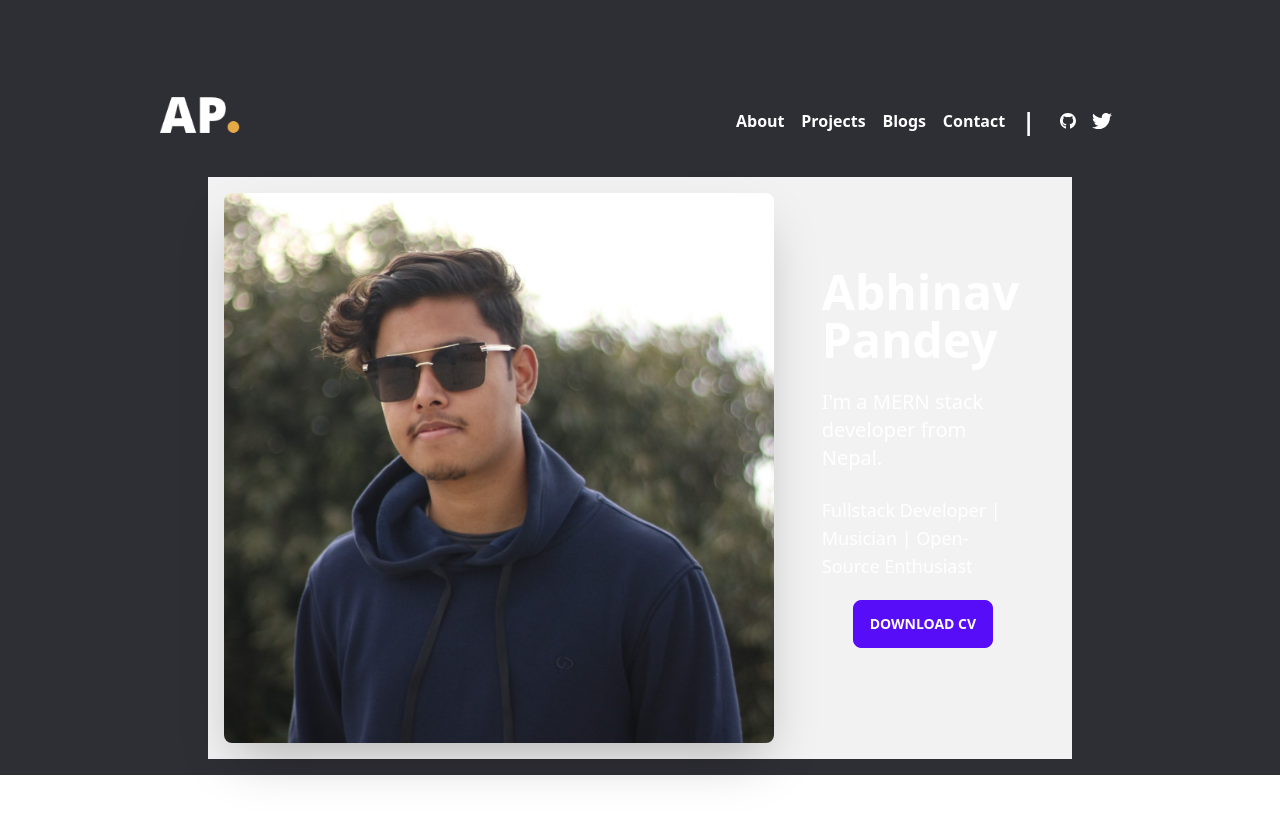
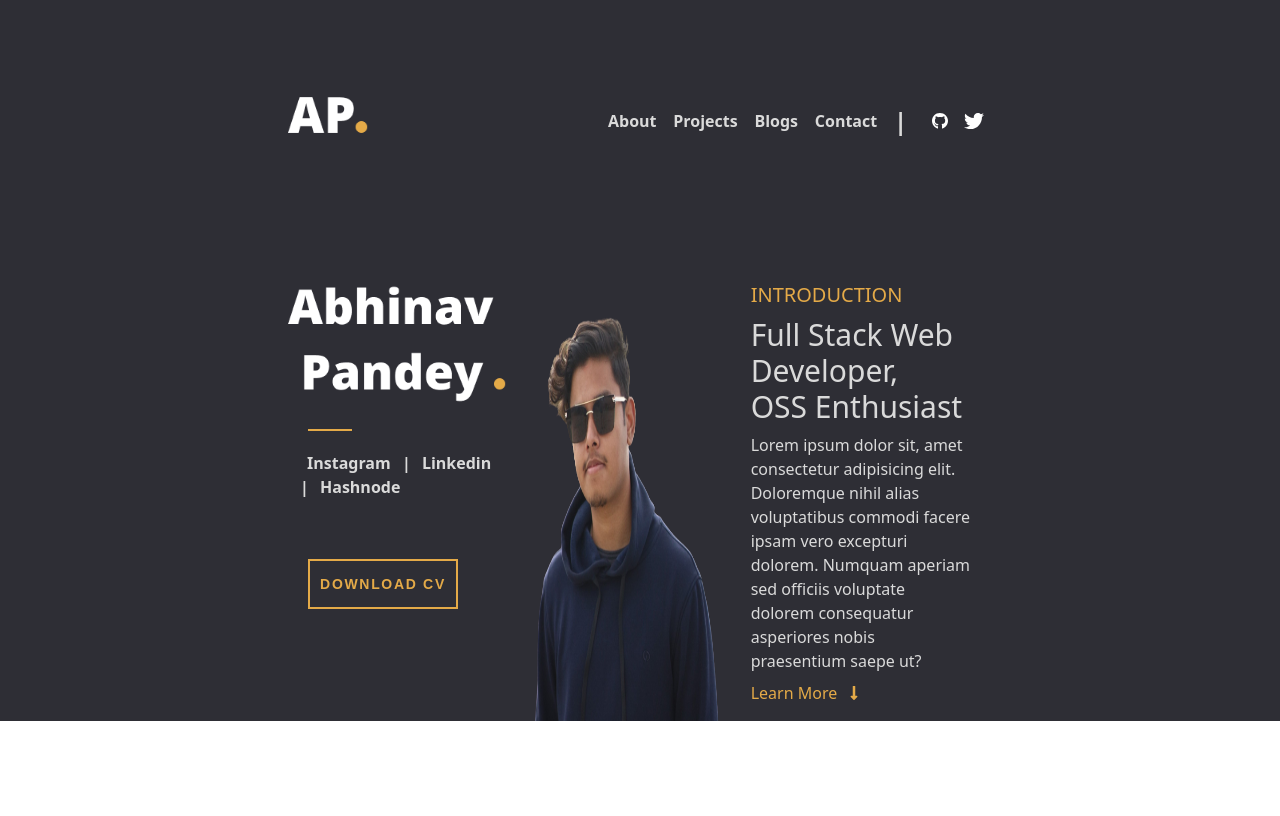
Before and after one commit to Abhinavxox/Portfolio-V2, a React (Vite) app: page / in a window 1280 px wide. Shown: the top 816 px of the page. Built offline with nearby package versions, Linux system fonts and the light colour scheme; the HTML template or start-up script is replaced by a standard one.

Commit message:
Add : Added Hero component

```diff
--- a/src/App.jsx
+++ b/src/App.jsx
@@ -8,7 +8,7 @@ import BlogsProjectsPage from "./pages/BlogsProjectsPage";
 const App = () => {
   return (
     <>
-      <div className="m-0 min-h-screen text-white">
+      <div className="m-0 min-h-screen text-[#DADADA]">
         <Navbar />
         <Routes>
           <Route path="/" element={<Home />} />
--- a/src/components/Hero.jsx
+++ b/src/components/Hero.jsx
@@ -19,37 +19,74 @@ const Hero = () => {
   };
 
   return (
-    <div className="w-full flex justify-center md:px-40 px-10 bg-[#2E2E35]">
-      <div className="w-[90%] rounded-[2rem] bg-base-100 m-4">
-        <div className="hero bg-base-200">
-          <div className="hero-content flex-col lg:flex-row">
-            <div className="lg:max-w-3xl rounded-lg shadow-2xl overflow-hidden">
-              <animated.img
-                ref={ref}
-                src="/images/abhinav.jpg"
-                className="w-full h-auto"
-                alt="Abhinav Pandey"
-                style={trailProps}
-              />
+    <div className="w-full flex justify-between xl:px-72 px-10 h-fit pt-28">
+      <div className="xl:w-1/3 md:w-1/2 w-full">
+        <div>
+          <img src="./images/NameLogo.png" />
         </div>
-            <animated.div
-              style={trailProps}
-              className="flex flex-col justify-center px-8 py-4 text-center lg:text-left"
+        <div className="yellow-bar my-5 ml-5"></div>
+        <div className="ml-3 font-semibold hidden xl:flex">
+          <p>
+            <a className="hero-a" href="https://www.instagram.com/abhina_v1/">
+              Instagram
+            </a>{" "}
+            |{" "}
+            <a
+              className="hero-a"
+              href="https://www.linkedin.com/in/itsmeabhinavpandey/"
             >
-              <h1 className="text-5xl font-bold">Abhinav Pandey</h1>
-              <p className="py-6 text-xl">
-                I&apos;m a MERN stack developer from Nepal.
+              Linkedin
+            </a>{" "}
+            |{" "}
+            <a className="hero-a" href="https://meronaamabhinav.hashnode.dev/">
+              Hashnode
+            </a>
           </p>
-              <p className="text-lg">
-                Fullstack Developer | Musician | Open-Source Enthusiast
-              </p>
-              <div className="flex justify-center w-full my-5">
-                <button className="btn btn-primary" onClick={handleDownloadCV}>
+        </div>
+        <div className="w-full my-5 ml-5">
+          <button
+            className="button-new mt-10 font-semibold"
+            onClick={handleDownloadCV}
+          >
             Download CV
           </button>
         </div>
-            </animated.div>
       </div>
+      <div className="md:flex relative z-[1] xl:w-1/3 w-1/2 hidden">
+        <div className="bg-circle 2xl:flex hidden"></div>
+        <img src="./images/abhinav-removebg.png" draggable="false" />
+      </div>
+      <div className="xl:flex justify-left w-1/3 mx-5 hidden">
+        <div className="font-medium">
+          <h1 className="text-[#e4aa48] my-2 text-xl">INTRODUCTION</h1>
+          <p className="text-3xl my-2">
+            Full Stack Web
+            <br />
+            Developer, <br />
+            OSS Enthusiast
+          </p>
+          <p className="my-2 font-medium">
+            Lorem ipsum dolor sit, amet consectetur adipisicing elit. Doloremque
+            nihil alias voluptatibus commodi facere ipsam vero excepturi
+            dolorem. Numquam aperiam sed officiis voluptate dolorem consequatur
+            asperiores nobis praesentium saepe ut?
+          </p>
+          <a className="text-[#e4aa48] my-2 flex items-center w-fit">
+            Learn More &nbsp;
+            <i>
+              <svg
+                stroke="currentColor"
+                fill="currentColor"
+                stroke-width="0"
+                viewBox="0 0 256 512"
+                height="1em"
+                width="1em"
+                xmlns="http://www.w3.org/2000/svg"
+              >
+                <path d="M168 345.941V44c0-6.627-5.373-12-12-12h-56c-6.627 0-12 5.373-12 12v301.941H41.941c-21.382 0-32.09 25.851-16.971 40.971l86.059 86.059c9.373 9.373 24.569 9.373 33.941 0l86.059-86.059c15.119-15.119 4.411-40.971-16.971-40.971H168z"></path>
+              </svg>
+            </i>
+          </a>
         </div>
       </div>
     </div>
--- a/src/components/Navbar.jsx
+++ b/src/components/Navbar.jsx
@@ -2,7 +2,7 @@ import { Link } from "react-router-dom";
 
 const Navbar = () => {
   return (
-    <div className="md:pt-20 pt-5 md:px-40 px-10 bg-[#2E2E35]">
+    <div className="md:pt-20 pt-5 xl:px-72 px-10 bg-[#2E2E35]">
       <div className="flex justify-between w-full">
         <a>
           <img src="./images/Logo.png" className="w-20" />
--- a/src/index.css
+++ b/src/index.css
@@ -31,3 +31,57 @@ a::before {
 a:hover::before {
   width: 100%;
 }
+
+.yellow-bar {
+  background-color: #e4aa48;
+  height: 2px;
+  width: 20%;
+}
+
+.button-new {
+  text-transform: uppercase;
+  font-family: "Nunito", sans-serif;
+  font-size: 14px;
+  color: #e4aa48;
+  border: 2px solid #e4aa48;
+  width: 150px;
+  height: 50px;
+  line-height: 46px;
+  letter-spacing: 0.12em;
+  text-align: center;
+  display: inline-block;
+  cursor: pointer;
+}
+
+.button-new:hover {
+  background-color: #e4aa48;
+  color: #2e2e35;
+  transition: 0.3s ease-in-out;
+}
+
+.hero-a {
+  padding-left: 7px;
+  padding-right: 7px;
+}
+
+.hero-a:hover {
+  color: #e4aa48;
+}
+
+.hero-a:hover::before {
+  width: 0%;
+}
+
+.bg-circle {
+  padding-bottom: 62px;
+  width: 60%;
+  height: 60%;
+  position: absolute;
+  background: #121212;
+  inset: 1px;
+  margin-top: -10px;
+  z-index: -1;
+  margin-left: 55px;
+  border-radius: 100%;
+  opacity: 0.2;
+}
--- a/src/pages/Home.jsx
+++ b/src/pages/Home.jsx
@@ -6,7 +6,7 @@ import Timeline from "../components/Timeline";
 
 const Home = () => {
   return (
-    <div className="m-0 min-h-screen">
+    <div className="m-0 bg-[#2E2E35]">
       <Hero />
       {/* <Timeline />
       <ProjectsHero />
```
Also changed, not shown: public/images/NameLogo.png (added), public/images/abhinav-removebg.png (added). Lines whose indentation alone changed are shown as unchanged.
